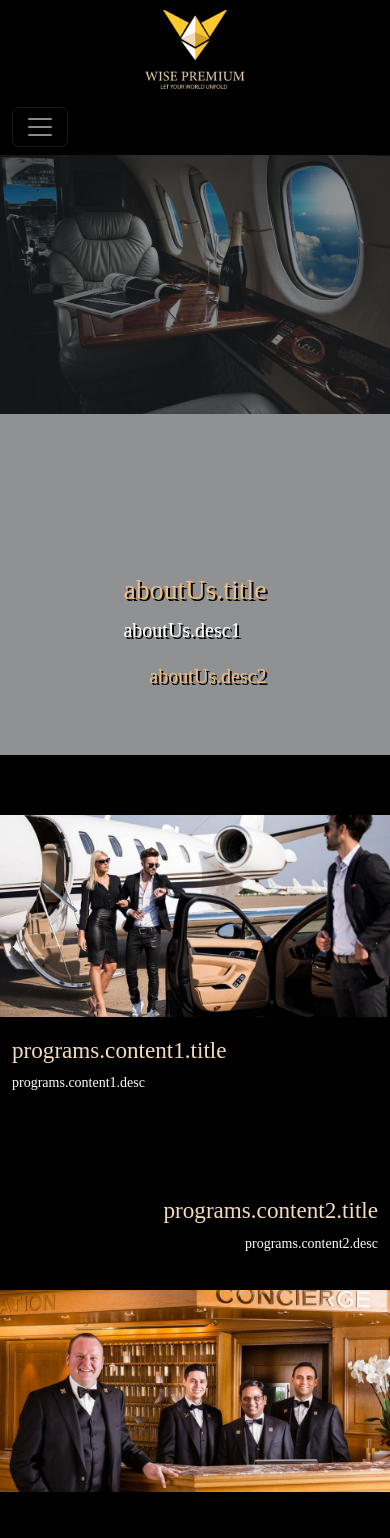
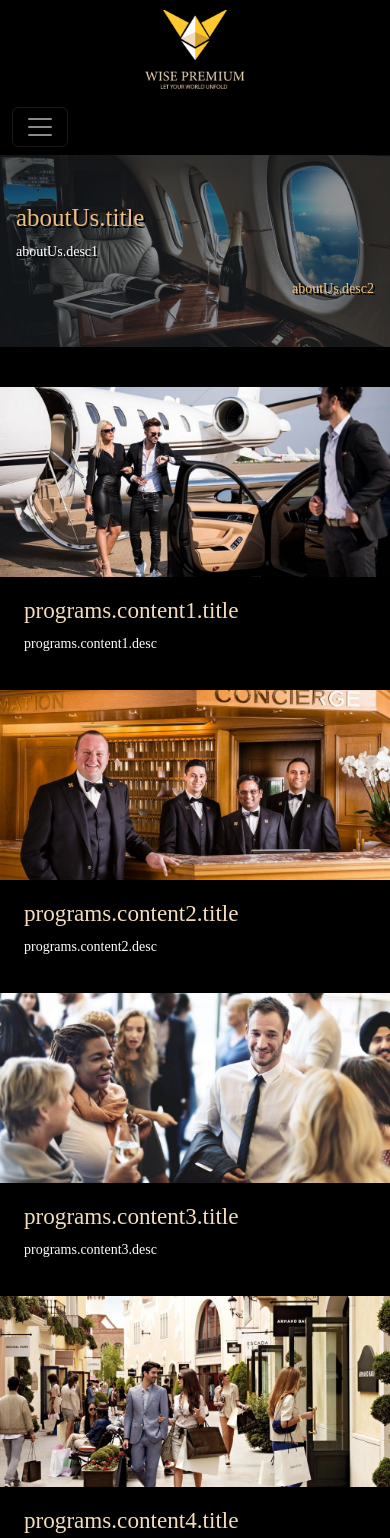
Before and after one commit to SyauqiSuhaimi/wisepremium, a Vue app: page /en/home in a window 390 px wide. Shown: the top 1538 px of the page. Built offline with nearby package versions, Linux system fonts and the light colour scheme.

Commit message:
update mobile view

```diff
--- a/src/components/ConciergeComponent/aboutConcierge.vue
+++ b/src/components/ConciergeComponent/aboutConcierge.vue
@@ -3,8 +3,8 @@
     <div class="bg_section">
         <img id="myImg" class="w-100 mb-4" src="../../assets/conciergeAssets/bg.jpg">
         <div class="content_section">
-            <h1 class="chooseTitle" style="font-size:60px;">{{ $t('concierge.about.title') }}</h1>
-            <div class="row mt-lg-4">
+            <h1 class="conciergeTitle">{{ $t('concierge.about.title') }}</h1>
+            <div class="row mt-lg-4 px-3 px-lg-0 mx-0">
                 <div class="col-lg-4">
                     <div class="row">
                         <div class="col-2 p-0">
@@ -52,6 +52,10 @@ export default {
 
 <style>
 
+.conciergeTitle{
+    color: var(--thirdcolor);
+    font-size:60px;
+}
 
 .aboutConcierge_section .content_section{
   max-width: 1100px;
@@ -63,4 +67,13 @@ export default {
   background-color: var(--bgcolor);
 }
 
+@media (max-width: 575.98px){
+
+.conciergeTitle{
+    font-size:30px;
+    margin-bottom: 20px;
+}
+
+}
+
 </style>
--- a/src/components/ConciergeComponent/programConcierge.vue
+++ b/src/components/ConciergeComponent/programConcierge.vue
@@ -1,5 +1,5 @@
 <template>
-  <div class="content_section my-5">
+  <div class="content_section my-5 d-none d-lg-block">
     <div class="row">
         <div class="col">
             <h3 class="progConcgTittle">{{ $t('concierge.programs1.title') }}</h3>
@@ -37,6 +37,44 @@
         <router-link :to="`/${$i18n.locale}/contactUs`" class="button-34">{{ $t('concierge.button') }}</router-link>
     </div>
   </div>
+
+  <div class="content_section my-5 d-lg-none px-3">
+    <div class="row">
+        <div class="col-12">
+            <h3 class="progConcgTittle">{{ $t('concierge.programs1.title') }}</h3>
+            <p>{{ $t('concierge.programs1.desc') }}</p>
+        </div>
+        <div class="col-12">
+            <img src="../../assets/conciergeAssets/image1.jpg" alt="img" style="width:100%">
+        </div>
+        <div class="col-12 mt-3">
+            <h3 class="progConcgTittle">{{ $t('concierge.programs2.title') }}</h3>
+            <p>{{ $t('concierge.programs2.desc') }}</p>
+        </div>
+        <div class="col-12">
+            <img src="../../assets/conciergeAssets/image2.jpg" alt="img" style="width:100%">
+        </div>
+
+        <div class="col-12 mt-3">
+             <h3 class="progConcgTittle">{{ $t('concierge.programs3.title') }}</h3>
+            <p>{{ $t('concierge.programs3.desc') }}</p>
+        </div>
+        <div class="col-12">
+            <img src="../../assets/conciergeAssets/image3.jpg" alt="img" style="width:100%">
+        </div>
+        <div class="col-12 mt-3">
+           <h3 class="progConcgTittle">{{ $t('concierge.programs4.title') }}</h3>
+            <p>{{ $t('concierge.programs4.desc') }}</p>
+        </div>
+        <div class="col-12">
+            <img src="../../assets/conciergeAssets/image4.jpg" alt="img" style="width:100%">
+        </div>
+    </div>
+    <div class="mt-5">
+        <!-- <a href="/contactUs" class="button-34">{{ $t('concierge.button') }}</a> -->
+        <router-link :to="`/${$i18n.locale}/contactUs`" class="button-34">{{ $t('concierge.button') }}</router-link>
+    </div>
+  </div>
 </template>
 
 <script>
--- a/src/components/HomeComponent/CardComp.vue
+++ b/src/components/HomeComponent/CardComp.vue
@@ -4,7 +4,7 @@
     <h1>{{ $t('cards.title') }}</h1>
     <p class="cardTitle">{{ $t('cards.desc') }}</p>
 
-    <div class="row">
+    <div class="row mx-0">
         <div class="col-lg-4 cardContainer py-3 pyb-5">
             <div class="col-12"><img src="../../assets/homeAssets/Silver-card.png" width="320" alt=""></div>
             <div class="col-12 cardTitle"><h4>{{ $t('cards.cardDetails1.title') }}</h4></div>
@@ -106,6 +106,13 @@ export default {
     /* background-color: black; */
 }
 
+@media (max-width: 575.98px){
+
+.cardDesc{
+    padding: 0 100px;
+}
+}
+
 
 
 
--- a/src/components/HomeComponent/ProgramsComp.vue
+++ b/src/components/HomeComponent/ProgramsComp.vue
@@ -1,6 +1,6 @@
 <template>
   <section>
-    <div class="bg_section">
+    <div class="bg_section d-none d-lg-block">
       <div class="content_section">
         <div class="row mb-5">
           <div class="col-lg-6 px-0 image_Place">
@@ -44,6 +44,58 @@
           </div>
           <div class="col-lg-6 px-0 image_Place">
             <div class="imageContainer"><img src="../../assets/homeAssets/content4.jpg" alt="img" style="width:100%"></div>
+          </div>
+        </div>
+      </div>
+    </div>
+
+
+<!-- ///////////////////////////////// Mobile View ///////////////////////////  -->
+        <div class="bg_section d-lg-none">
+      <div class="content_section">
+        <div class="row mx-0">
+          <div class="col-lg-6 px-0 image_Place">
+            <div class="imageContainer"><img src="../../assets/homeAssets/content1.jpg" alt="img" style="width:100%"></div>
+          </div>
+          <div class="col-lg-6 text-justify programs_content d-flex align-items-center px-4">
+            <div>
+              <h3 class="smallTitle">{{ $t('programs.content1.title') }}</h3>
+              <p>{{ $t('programs.content1.desc') }}</p>
+            </div>
+          </div>
+        </div>
+        <div class="row mx-0">
+          <div class="col-lg-6 px-0 image_Place">
+            <div class="imageContainer"><img src="../../assets/homeAssets/content2.jpg" alt="img" style="width:100%"></div>
+          </div>
+          <div class="col-lg-6 text-justify programs_content d-flex align-items-center px-4">
+            <div>
+              <h3 class="smallTitle">{{ $t('programs.content2.title') }}</h3>
+            <p>{{ $t('programs.content2.desc') }}</p>
+            </div>
+          </div>
+        </div>
+        <div class="row mx-0">
+          <div class="col-lg-6 px-0 image_Place">
+            <div class="imageContainer"><img src="../../assets/homeAssets/content3.jpg" alt="img" style="width:100%"></div>
+          </div>
+          <div class="col-lg-6 text-justify programs_content d-flex align-items-center px-4">
+            <div>
+              <h3 class="smallTitle">{{ $t('programs.content3.title') }}</h3>
+              <p>{{ $t('programs.content3.desc') }}</p>
+            </div>
+          </div>
+        </div>
+
+        <div class="row mx-0">
+          <div class="col-lg-6 px-0 image_Place">
+            <div class="imageContainer"><img src="../../assets/homeAssets/content4.jpg" alt="img" style="width:100%"></div>
+          </div>
+          <div class="col-lg-6 text-justify programs_content d-flex align-items-center px-4">
+            <div>
+              <h3 class="smallTitle">{{ $t('programs.content4.title') }}</h3>
+              <p>{{ $t('programs.content4.desc') }}</p>
+            </div>
           </div>
         </div>
       </div>
@@ -119,5 +171,13 @@ export default {
   background-image: url(../../assets/homeAssets/content4.jpg);
 } */
 
+@media (max-width: 575.98px){
+
+.program_section .content_section{
+
+  margin: 30px auto !important;
+}
+}
+
 
 </style>
--- a/src/components/HomeComponent/TheWelcome.vue
+++ b/src/components/HomeComponent/TheWelcome.vue
@@ -1,14 +1,29 @@
 <template>
 <section>
-  <div class="bg_section">
-    <div class="bg-dark bg-opacity-50 h-100 d-flex align-items-end pb-5">
-      <div class="content_section">
+  <div class="bg_section d-none d-lg-block">
+    <div class="bg-dark bg-opacity-50 h-100 d-flex align-items-end pb-lg-5">
+      <div class="content_section px-3 px-lg-0">
       <h1 class="bigTitle">{{ $t('aboutUs.title') }}</h1>
       <p>{{ $t('aboutUs.desc1') }}</p>
       <p class="text-end bigTitle">{{ $t('aboutUs.desc2') }}</p>
     </div>
     </div>
   </div>
+
+
+<!-- ///////////////// Mobile Version ///////////////////////// -->
+  <div class="bg_section d-lg-none">
+    <div class="bg-dark bg-opacity-50 pb-lg-5">
+      <div class="content_section py-5 px-3 px-lg-0">
+      <h1 class="bigTitle2">{{ $t('aboutUs.title') }}</h1>
+      <p >{{ $t('aboutUs.desc1') }}</p>
+      <p class="text-end bigTitle m-0">{{ $t('aboutUs.desc2') }}</p>
+    </div>
+    </div>
+  </div>
+
+
+  <!-- ///////////////// Mobile Version ///////////////////////// -->
 </section>
 </template>
 
@@ -44,4 +59,23 @@ export default {
   font-size: 20px;
 }
 
+.bigTitle2{
+  color: var(--secondcolor);
+  font-size: 25px;
+}
+
+
+@media (max-width: 575.98px){
+
+  .about_section .bg_section{
+  width: 100%;
+  height: unset;
+
+}
+
+.about_section .content_section p {
+  font-size: 14px;
+}
+}
+
 </style>
--- a/src/components/ValueProgComponent/choosePlan.vue
+++ b/src/components/ValueProgComponent/choosePlan.vue
@@ -20,4 +20,13 @@ export default {
     padding: 100px 20px;
 }
 
+@media (max-width: 575.98px){
+
+.choosePlan_section .content_section
+{
+    background-color: #F1F1F1;
+    padding: 50px 20px;
+}
+}
+
 </style>
--- a/src/components/ValueProgComponent/programValue.vue
+++ b/src/components/ValueProgComponent/programValue.vue
@@ -1,5 +1,5 @@
 <template>
-  <div class="content_section">
+  <div class="content_section d-none d-lg-block">
         <div class="row mx-0">
             <div class="col-lg-7">
                 <img src="../../assets/valueProgAssets/featur1.jpg" alt="" style="width:100%;">
@@ -27,6 +27,42 @@
             </div>
         </div>
   </div>
+
+
+<!-- ///////////////////////////// Mobile View ///////////////////////////////////////////// -->
+  <div class="content_section d-lg-none">
+        <div class="row mx-0">
+            <div class="col-lg-7">
+                <img src="../../assets/valueProgAssets/featur1.jpg" alt="" style="width:100%;">
+            </div>
+            <div class="col-lg-5 my-3">
+                <div class="col-12 text-start">
+                    <h2 class="bigTitle">{{ $t('valueProg.programs1.title') }}</h2>
+                </div>
+                <div class="col-12 text-justify" style="text-align:justify;">
+                    <p v-html="$t('valueProg.programs1.desc')"></p>
+                </div>
+            </div>
+        </div>
+        <div class="row mx-0">
+            <div class="col-lg-7">
+                <img src="../../assets/valueProgAssets/featur2.jpg" alt="" style="width:100%;">
+            </div>
+            <div class="col-lg-5 my-3">
+                <div class="col-12 text-start">
+                    <h2 class="bigTitle">{{ $t('valueProg.programs2.title') }}</h2>
+                </div>
+                <div class="col-12" style="text-align:justify;">
+                    <p>{{ $t('valueProg.programs2.desc') }}</p>
+                </div>
+            </div>
+        </div>
+  </div>
+
+  <!-- ///////////////////////////// Mobile View ///////////////////////////////////////////// -->
+
+
+
 </template>
 
 <script>
--- a/src/views/PrivacyView.vue
+++ b/src/views/PrivacyView.vue
@@ -99,6 +99,10 @@ export default {
 
 <style>
 
+.privacy_content h5{
+  text-align: left;
+}
+
 .privacy_content{
   text-align: justify;
   max-width: 1100px;
--- a/src/views/TermsView.vue
+++ b/src/views/TermsView.vue
@@ -118,4 +118,8 @@ export default {
   margin-top: 50px;
 }
 
+.terms_content h5{
+  text-align: left;
+}
+
 </style>
```
